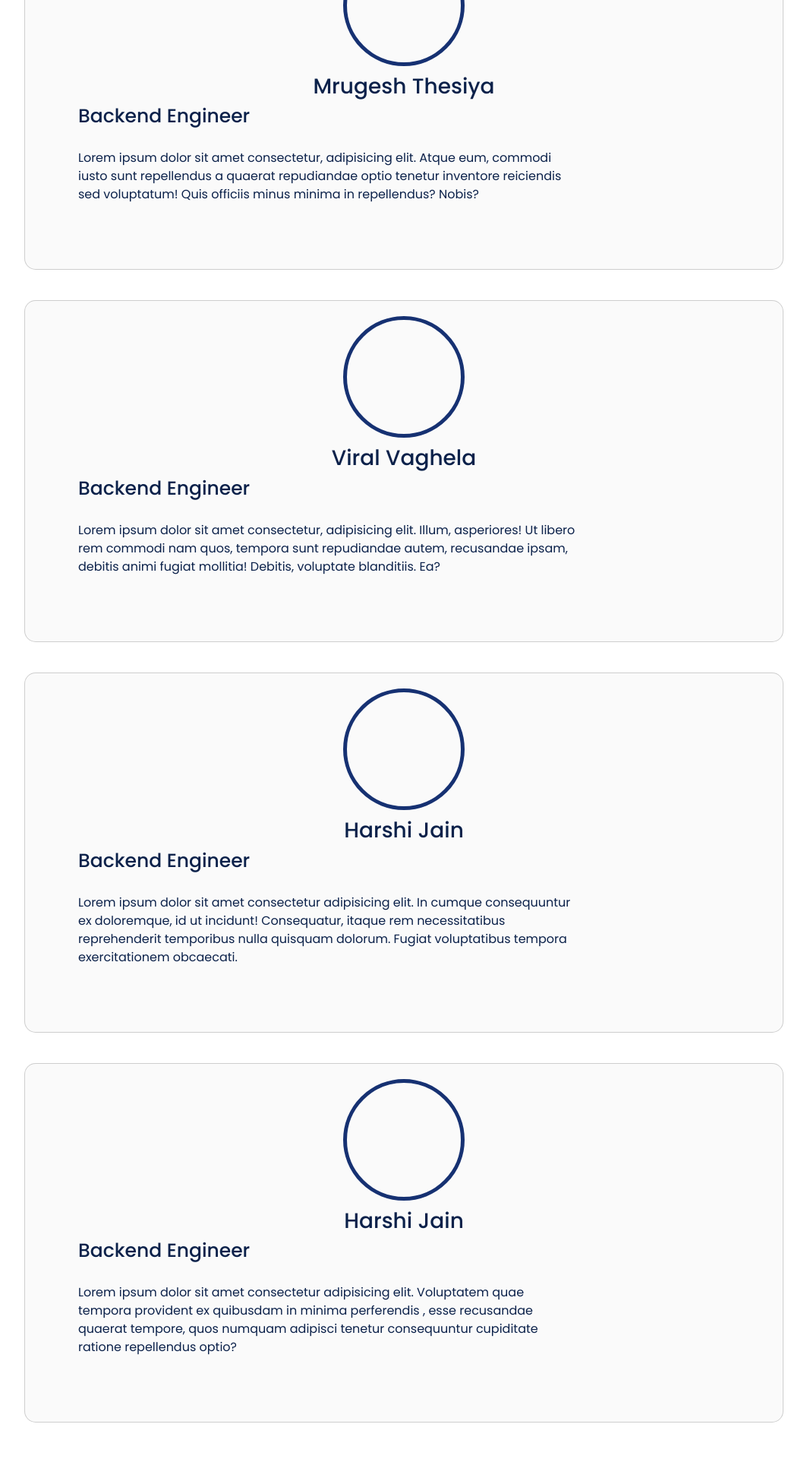
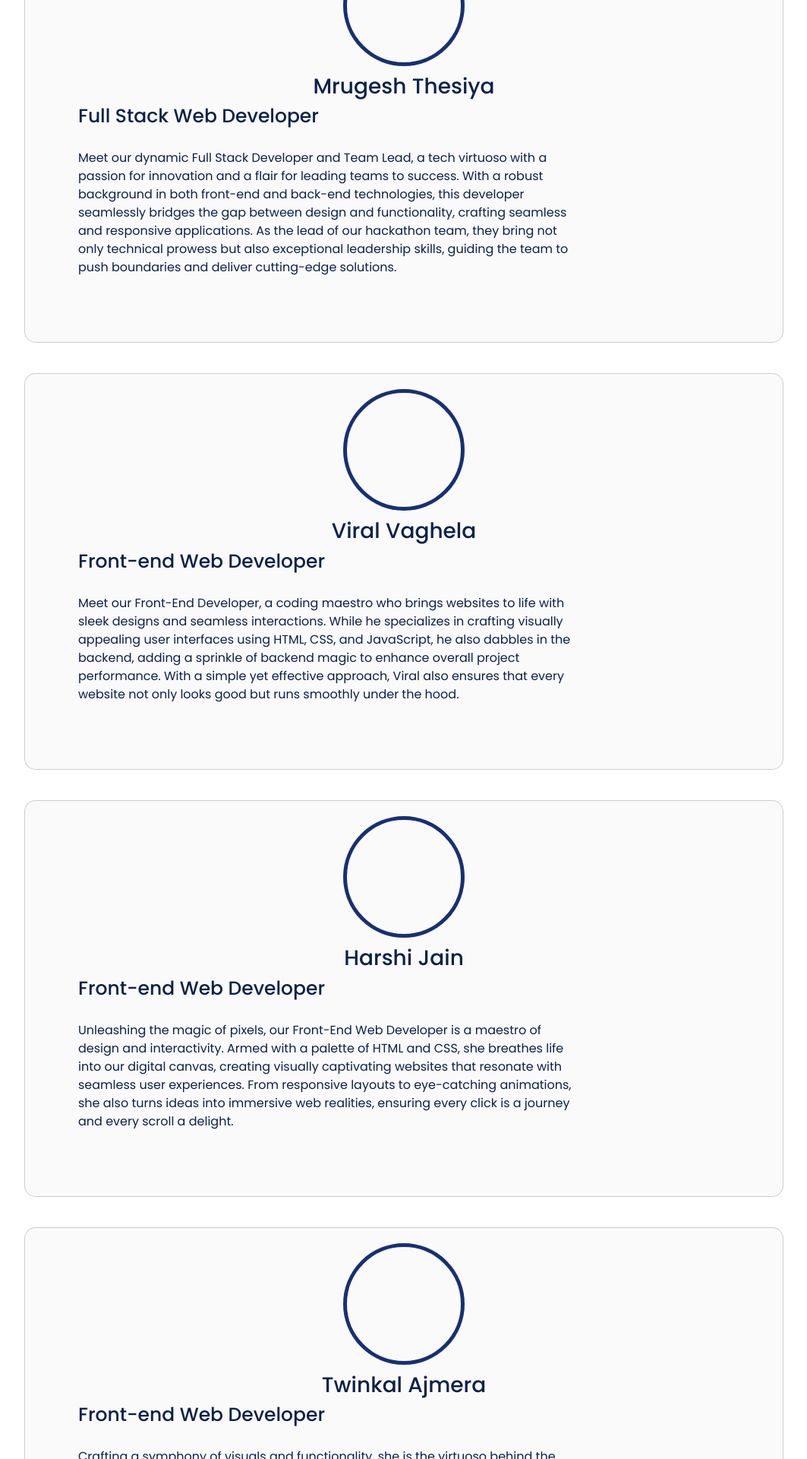
Before and after one commit to MrugeshThesiya/buildForBharatHackathon, a React (Vite) app: page /About in a window 1280 px wide. Shown: the part 600-2520 px from the top of the page at 76% size, without its empty margins (108-1171 px from the left). Built offline with nearby package versions, Linux system fonts and the light colour scheme.

Commit message:
Updated about us info

```diff
--- a/src/Components/AboutUs/MainPage/Main.jsx
+++ b/src/Components/AboutUs/MainPage/Main.jsx
@@ -28,12 +28,13 @@ export default function Main() {
               <h3 className="content">Mrugesh Thesiya</h3>
             </div>
             <div className="card-2">
-              <h1>Backend Engineer</h1>
+              <h1>Full Stack Web Developer</h1>
               <p>
-                Lorem ipsum dolor sit amet consectetur, adipisicing elit. Atque
-                eum, commodi iusto sunt repellendus a quaerat repudiandae optio
-                tenetur inventore reiciendis sed voluptatum! Quis officiis minus
-                minima in repellendus? Nobis?
+              Meet our dynamic Full Stack Developer and Team Lead, a tech virtuoso with a passion for innovation and a flair for leading
+              teams to success. With a robust background in both front-end and back-end technologies, this developer seamlessly bridges
+              the gap between design and functionality, crafting seamless and responsive applications. As the lead of our hackathon team,
+              they bring not only technical prowess but also exceptional leadership skills, guiding the team to push boundaries and deliver
+              cutting-edge solutions.
               </p>
             </div>
           </div>
@@ -45,12 +46,12 @@ export default function Main() {
               <h3 className="content">Viral Vaghela</h3>
             </div>
             <div className="card-2">
-              <h1>Backend Engineer</h1>
+              <h1>Front-end Web Developer</h1>
               <p>
-                Lorem ipsum dolor sit amet consectetur, adipisicing elit. Illum,
-                asperiores! Ut libero rem commodi nam quos, tempora sunt
-                repudiandae autem, recusandae ipsam, debitis animi fugiat
-                mollitia! Debitis, voluptate blanditiis. Ea?
+                Meet our Front-End Developer, a coding maestro who brings websites to life with sleek designs and seamless interactions.
+                While he specializes in crafting visually appealing user interfaces using HTML, CSS, and JavaScript, he also dabbles in
+               the backend, adding a sprinkle of backend magic to enhance overall project performance. With a simple yet effective approach,
+                Viral also ensures that every website not only looks good but runs smoothly under the hood.
               </p>
             </div>
           </div>
@@ -62,13 +63,13 @@ export default function Main() {
               <h3 className="content">Harshi Jain</h3>
             </div>
             <div className="card-2">
-              <h1>Backend Engineer</h1>
+              <h1>Front-end Web Developer</h1>
               <p>
-                Lorem ipsum dolor sit amet consectetur adipisicing elit. In
-                cumque consequuntur ex doloremque, id ut incidunt! Consequatur,
-                itaque rem necessitatibus reprehenderit temporibus nulla
-                quisquam dolorum. Fugiat voluptatibus tempora exercitationem
-                obcaecati.
+                Unleashing the magic of pixels, our Front-End Web Developer is a maestro of design and interactivity.
+                Armed with a palette of HTML and CSS, she breathes life into our digital canvas, creating
+                 visually captivating websites that resonate with seamless user experiences. From responsive layouts to
+                eye-catching animations, she also turns ideas into immersive web realities, ensuring every click
+                 is a journey and every scroll a delight.
               </p>
             </div>
           </div>
@@ -77,16 +78,15 @@ export default function Main() {
               <div className="img4">
                 <img src="" />
               </div>
-              <h3 className="content">Harshi Jain</h3>
+              <h3 className="content">Twinkal Ajmera</h3>
             </div>
             <div className="card-2">
-              <h1>Backend Engineer</h1>
+              <h1>Front-end Web Developer</h1>
               <p>
-                Lorem ipsum dolor sit amet consectetur adipisicing elit.
-                Voluptatem quae tempora provident ex quibusdam in minima
-                perferendis , esse recusandae quaerat tempore, quos numquam
-                adipisci tenetur consequuntur cupiditate ratione repellendus
-                optio?
+              Crafting a symphony of visuals and functionality, she is the virtuoso behind the scenes.
+               With a mastery of HTML and CSS, she sculpts user interfaces that not only captivate but also elevate
+                the overall user experience. From the first impression to the last click, our developer weaves code into an art
+                form, making every visit to our website a harmonious blend of design and delight.
               </p>
             </div>
           </div>
```
